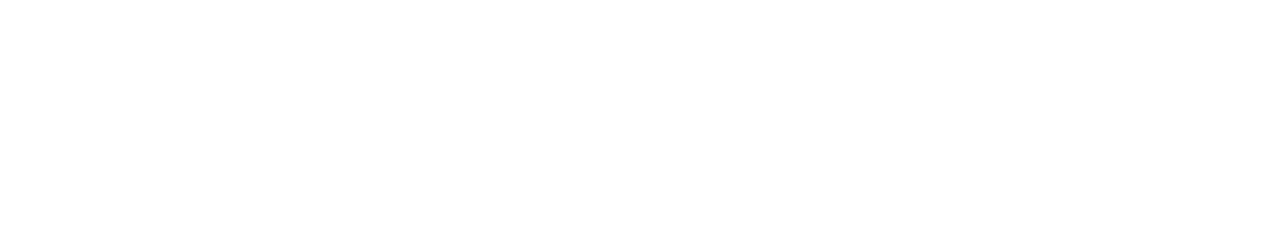
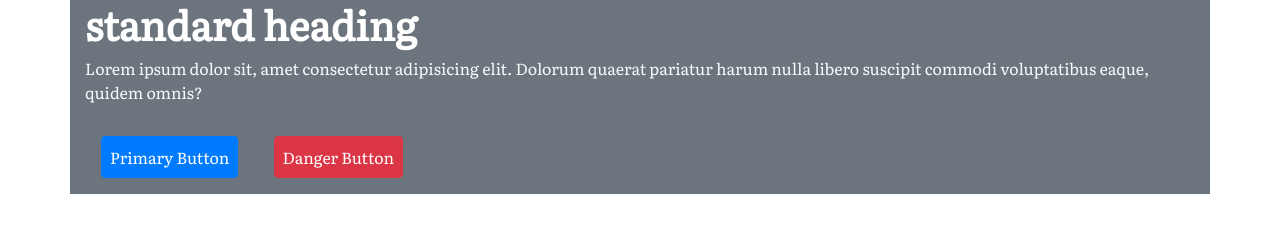
Before and after one commit to milesswu/learning_bootstrap, a plain HTML site: page starter/index.html in a window 1280 px wide. Drawn offline with Linux system fonts and the light colour scheme.

Commit message:
experimenting with different styles provided by bootstrap classes

```diff
--- a/starter/index.html
+++ b/starter/index.html
@@ -24,7 +24,22 @@
 
 </head>
 <body>
-
+    <div class="container bg-secondary text-white">
+        <div class="row">
+            <div class="col">
+                <h1 class="font-weight-bold">standard heading</h1>
+                <p class="text-light">
+                    Lorem ipsum dolor sit, amet consectetur adipisicing elit. Dolorum quaerat pariatur harum nulla libero suscipit commodi voluptatibus eaque, quidem omnis?
+                </p>
+                <button type="button" class="btn btn-primary m-3 p-2">
+                    Primary Button
+                </button>
+                <button type="button" class="btn btn-danger m-3 p-2">
+                    Danger Button
+                </button>
+            </div>
+        </div>
+    </div>
 
   <!-- jQuery -->
   <script src="./js/jquery-3.4.1.min.js"></script>
```
